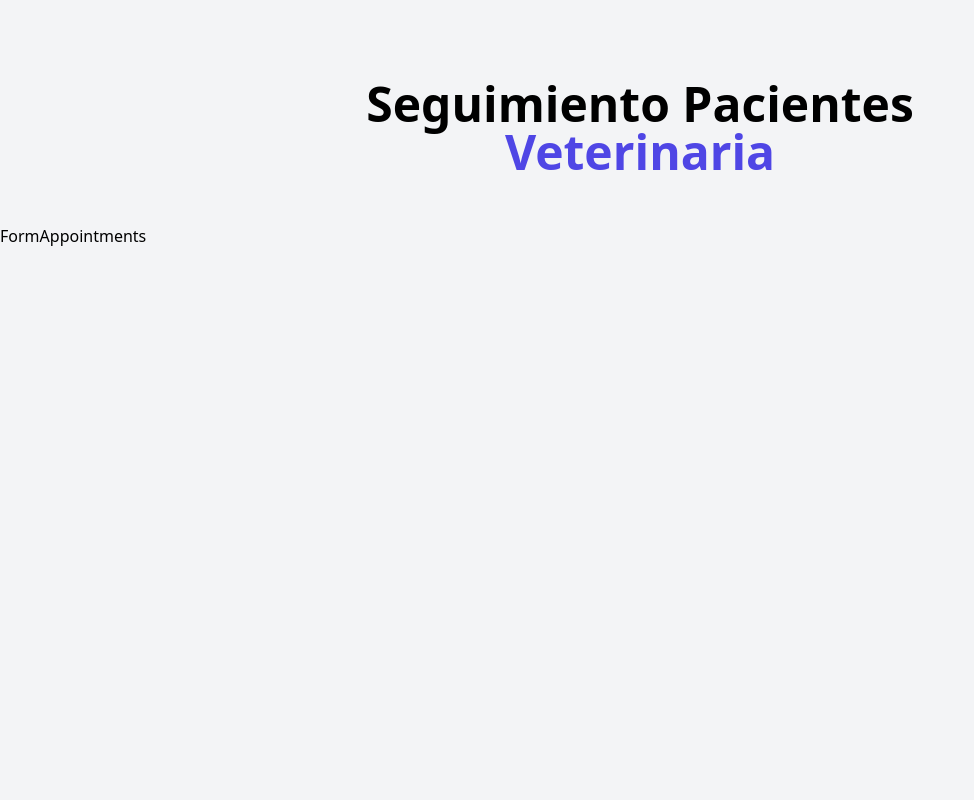
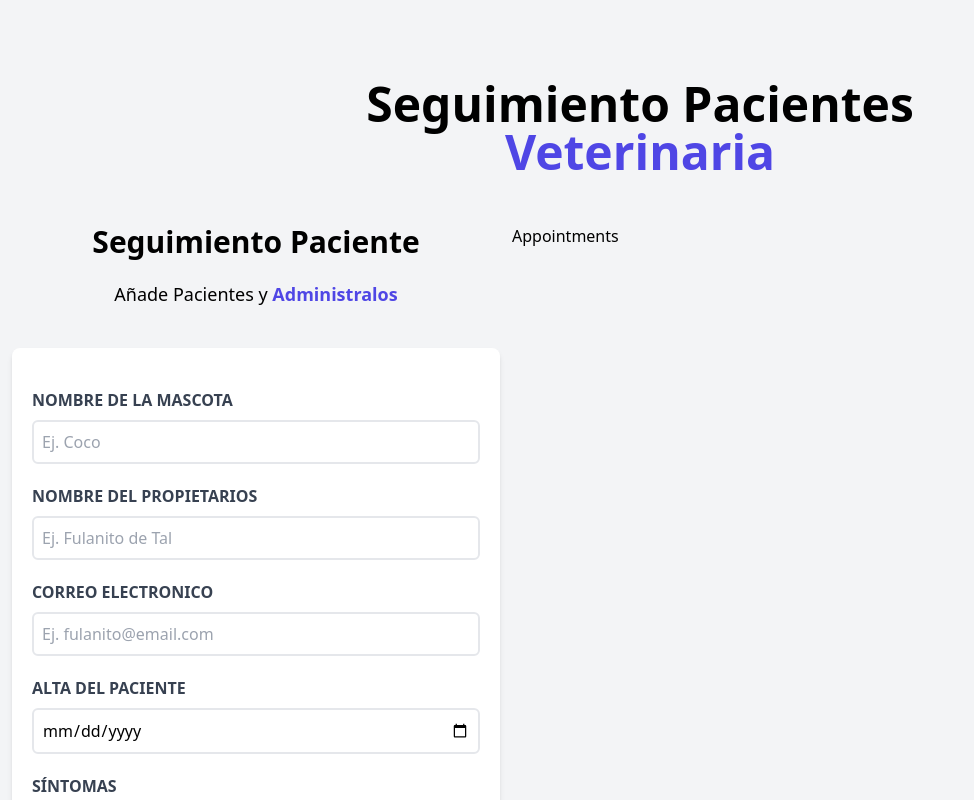
Before and after one commit to jesusrobot/Vet-Appointments, a React (Vite) app: page / in a window 1280 px wide. Shown: the top 800 px of the page, without its empty margins (0-974 px from the left). Built offline with nearby package versions, Linux system fonts and the light colour scheme.

Commit message:
added form component (layout only)

```diff
--- a/src/App.jsx
+++ b/src/App.jsx
@@ -1,3 +1,4 @@
+import Form from './components/Form'
 import Header from './components/Header'
 
 function App() {
@@ -5,7 +6,7 @@ function App() {
     <div className="container mx-auto mt-20">
       <Header />
       <main className="mt-12 md:flex">
-        <h2>Form</h2>
+        <Form />
         <h2>Appointments</h2>
       </main>
     </div>
--- /dev/null
+++ b/src/components/Form.jsx
@@ -0,0 +1,88 @@
+function Form() {
+  return (
+    <div className="md:w-1/2 lg:w-2/5">
+      <h2 className="text-3xl text-center font-black">Seguimiento Paciente</h2>
+      <p className="mt-5 mb-10 text-lg text-center">
+        Añade Pacientes y {}{' '}
+        <span className="font-bold text-indigo-600">Administralos</span>
+      </p>
+      <form className="mx-3 mb-10 px-5 py-10 rounded-lg bg-white shadow-md">
+        <fieldset className="mb-5">
+          <label
+            htmlFor="name"
+            className="block mb-2 font-bold text-gray-700 uppercase"
+          >
+            Nombre de la Mascota
+          </label>
+          <input
+            type="text"
+            id="name"
+            placeholder="Ej. Coco"
+            className="w-full p-2 border-2 rounded-md placeholder-gray-400"
+          />
+        </fieldset>
+        <fieldset className="mb-5">
+          <label
+            htmlFor="owner"
+            className="block mb-2 font-bold text-gray-700 uppercase"
+          >
+            Nombre del Propietarios
+          </label>
+          <input
+            type="text"
+            id="owner"
+            placeholder="Ej. Fulanito de Tal"
+            className="w-full p-2 border-2 rounded-md placeholder-gray-400"
+          />
+        </fieldset>
+        <fieldset className="mb-5">
+          <label
+            htmlFor="email"
+            className="block mb-2 font-bold text-gray-700 uppercase"
+          >
+            Correo Electronico
+          </label>
+          <input
+            type="email"
+            id="email"
+            placeholder="Ej. fulanito@email.com"
+            className="w-full p-2 border-2 rounded-md placeholder-gray-400"
+          />
+        </fieldset>
+        <fieldset className="mb-5">
+          <label
+            htmlFor="dischargeDate"
+            className="block mb-2 font-bold text-gray-700 uppercase"
+          >
+            Alta del Paciente
+          </label>
+          <input
+            type="date"
+            id="dischargeDate"
+            className="w-full p-2 border-2 rounded-md placeholder-gray-400"
+          />
+        </fieldset>
+        <fieldset className="mb-5">
+          <label
+            htmlFor="symptoms"
+            className="block mb-2 font-bold text-gray-700 uppercase"
+          >
+            Síntomas
+          </label>
+          <textarea
+            id="symptoms"
+            placeholder="Ej. Se rasca mucho"
+            className="w-full p-2 border-2 rounded-md placeholder-gray-400"
+          />
+        </fieldset>
+        <input
+          type="submit"
+          value="Agregar Paciente"
+          className="w-full p-3 text-white font-bold uppercase bg-indigo-600 cursor-pointer hover:bg-indigo-700 transition-all"
+        />
+      </form>
+    </div>
+  )
+}
+
+export default Form
```
